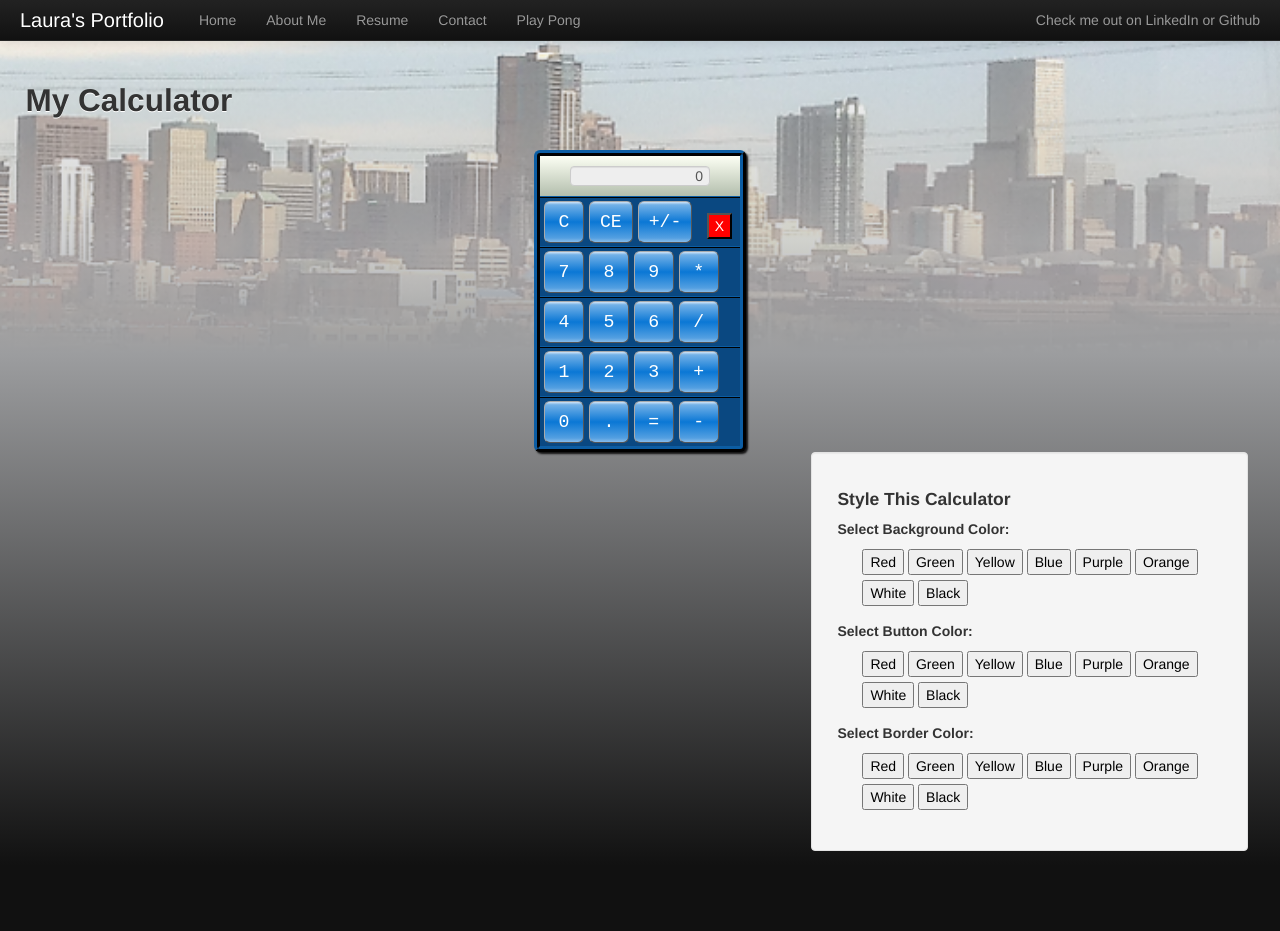
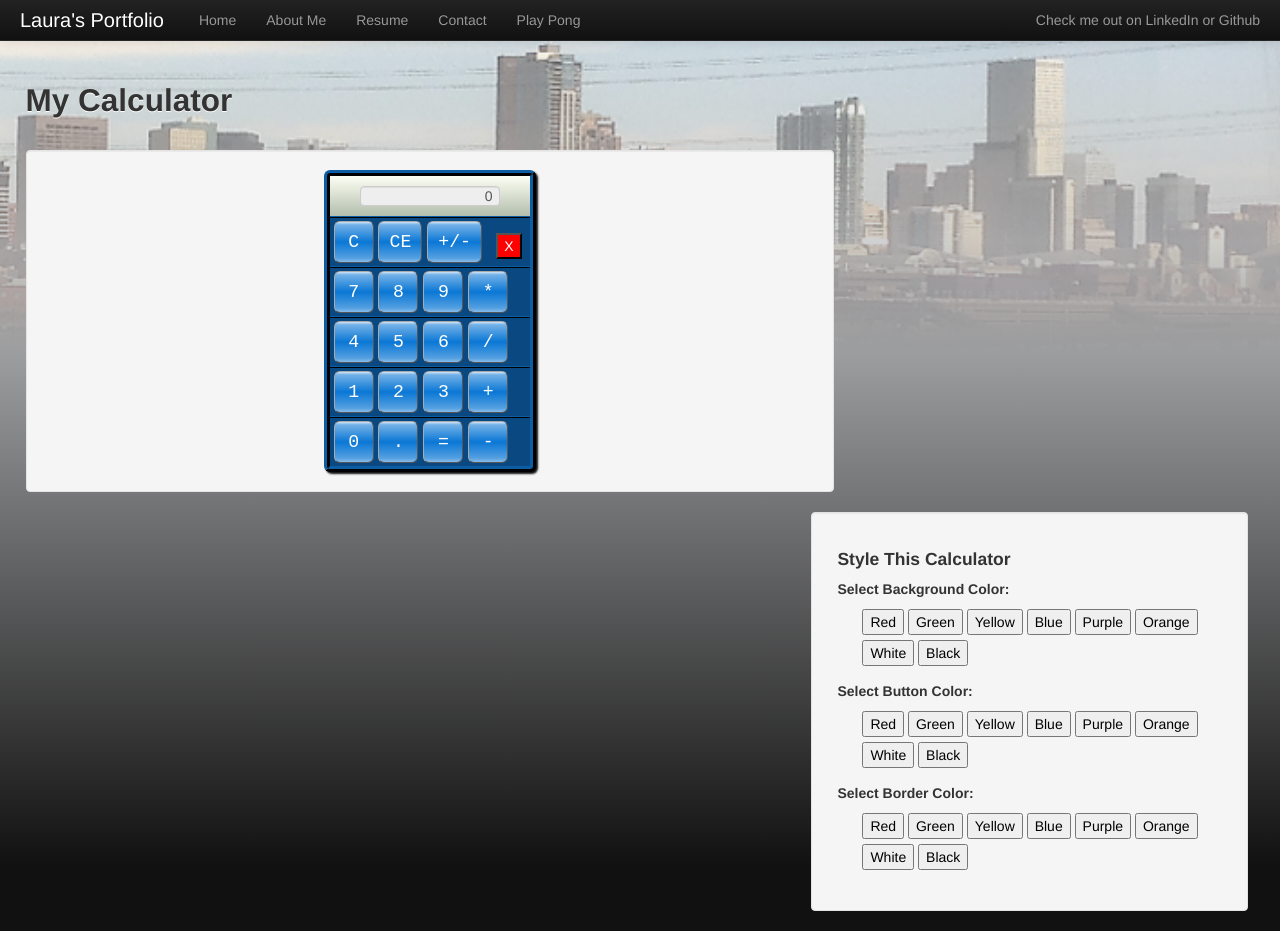
Before and after one commit to LauraR6561/Laurar6561.github.io, a Jekyll site: the page built from calculator.html, in a window 1280 px wide and 931 px high. Built offline with Jekyll 4.4.1, drawn with Linux system fonts in a browser that asks for light colours; Markdown is read by kramdown in place of the engine named in the settings.

Commit message:
added div back

```diff
--- a/calculator.html
+++ b/calculator.html
@@ -8,7 +8,7 @@ title: "Laura Rutz"
 
 <h2>My Calculator</h2>
 
-
+<div class="well Lside">
 <div id="calcbody" class="backgrounddiv">
 
 <div id="mydisplay" class="displaydiv">
@@ -62,6 +62,6 @@ title: "Laura Rutz"
     <input type="button" id="opMinus" name="opMinus" value="-"                         class="calcbutton buttonColor numColor" onclick= "calculatorApp.clickOperator('-');">
 </div>
 </div>
-
+</div>
 
 {% include calculator-styles.html %}
```
